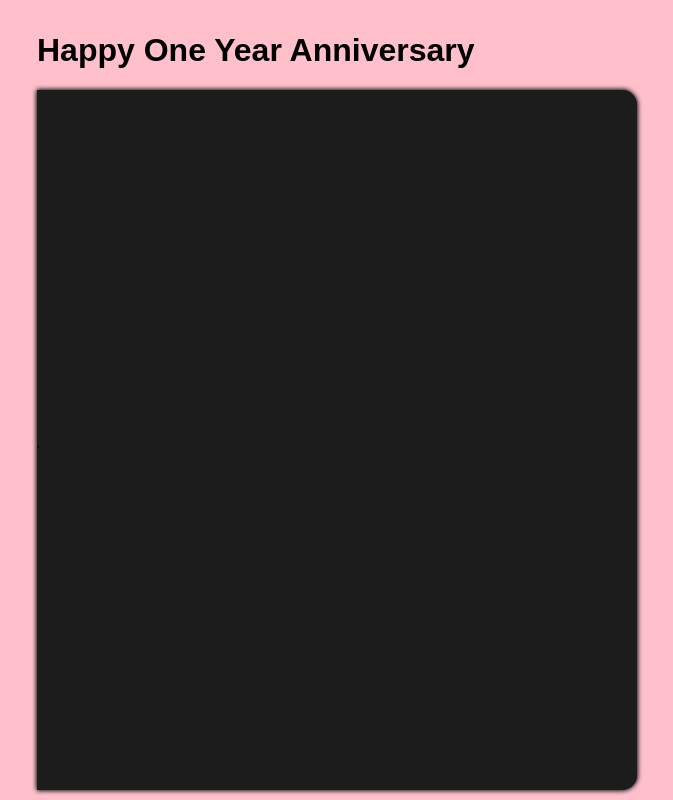
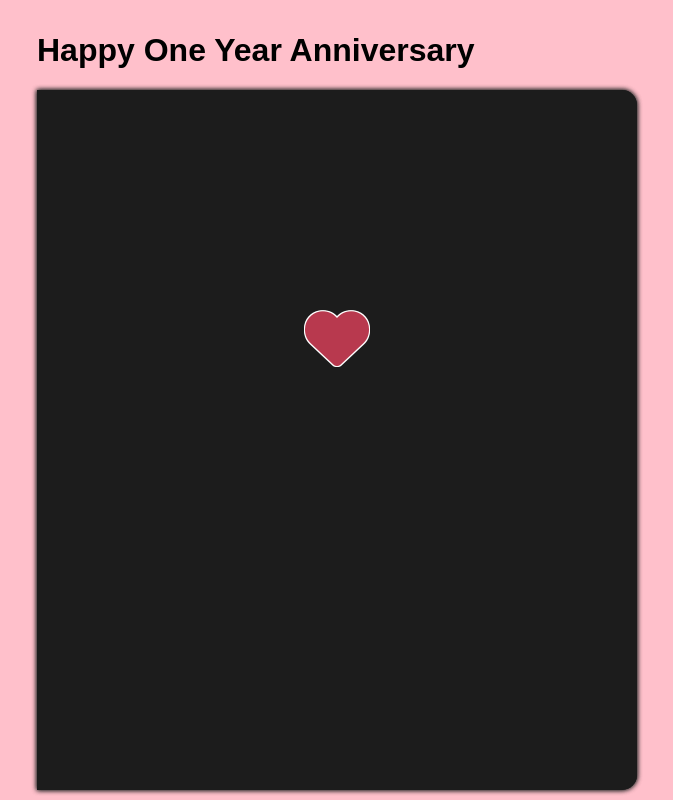
Before and after one commit to yilmazderin/HappyOneYear, a React (Create React App) app in the folder for-emma/: page / in a window 1280 px wide. Shown: the whole page, without its empty margins (303-976 px from the left). Built offline with nearby package versions, Linux system fonts and the light colour scheme.

Commit message:
Fixed the cover

```diff
--- a/for-emma/package.json
+++ b/for-emma/package.json
@@ -4,6 +4,10 @@
   "private": true,
   "dependencies": {
     "@fortawesome/fontawesome-free": "^6.5.1",
+    "@fortawesome/fontawesome-svg-core": "^6.5.1",
+    "@fortawesome/free-regular-svg-icons": "^6.5.1",
+    "@fortawesome/free-solid-svg-icons": "^6.5.1",
+    "@fortawesome/react-fontawesome": "^0.2.0",
     "@testing-library/jest-dom": "^5.17.0",
     "@testing-library/react": "^13.4.0",
     "@testing-library/user-event": "^13.5.0",
--- a/for-emma/public/index.html
+++ b/for-emma/public/index.html
@@ -11,6 +11,7 @@
     />
     <link rel="apple-touch-icon" href="%PUBLIC_URL%/logo192.png" />
     <link rel="stylesheet" href="https://cdnjs.cloudflare.com/ajax/libs/font-awesome/5.15.4/css/all.min.css"/>
+    <script src="https://kit.fontawesome.com/d42e67d6ab.js" crossorigin="anonymous"></script>
     <!--
       manifest.json provides metadata used when your web app is installed on a
       user's mobile device or desktop. See https://developers.google.com/web/fundamentals/web-app-manifest/
--- a/for-emma/src/book/Book.jsx
+++ b/for-emma/src/book/Book.jsx
@@ -10,9 +10,11 @@ const Book = () => {
             <input type="checkbox" id="checkbox-page3"/>
             <div class="book">
                 <div class="cover">
-                    <i class="fa-solid fa-heart"></i>
-                    <label htmlFor="checkbox-cover"></label>
+                    <label htmlFor="checkbox-cover" class="cover-label">
+                    <div class="heart"><i class="fa-solid fa-heart"></i></div>
+                    </label>
                 </div>
+
                 <div class="page" id="page1">
                     <div class="front-page">
                         <div class="page-title">
--- a/for-emma/src/book/book.css
+++ b/for-emma/src/book/book.css
@@ -26,13 +26,23 @@
     z-index: 4;
     transform-origin: center left;
     transition: transform 1s;
-  }
+    display: flex; /* Add this to use Flexbox */
+    align-items: center; /* Center vertically */
+    justify-content: center; /* Center horizontally */
+    width: 100%; /* Ensure full width */
+    height: 100%; /* Ensure full height */
+}
 
-  .cover label{
+
+  .cover-label {
     width: 100%;
     height: 100%;
     cursor: pointer;
-  }
+    display: flex; /* Add this to use Flexbox */
+    align-items: center; /* Center vertically */
+    justify-content: center; /* Center horizontally */
+}
+
 
   .back-cover {
     position: relative;
@@ -69,6 +79,15 @@
     backface-visibility: hidden;
     z-index: 99;
   }
+
+  .heart {
+    margin-top: -200px;
+    color: rgb(184, 57, 78);
+    font-size: 4rem;
+    text-shadow: -1px -1px 0 #fff, 1px -1px 0 #fff, -1px 1px 0 #fff, 1px 1px 0 #fff;
+}
+
+
 
   .next, .prev{
     position: absolute;
```
Also changed, not shown: 1 other file (tests, documents, lock files or other folders).
